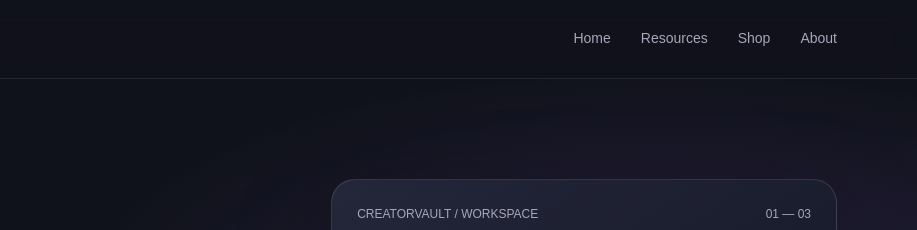
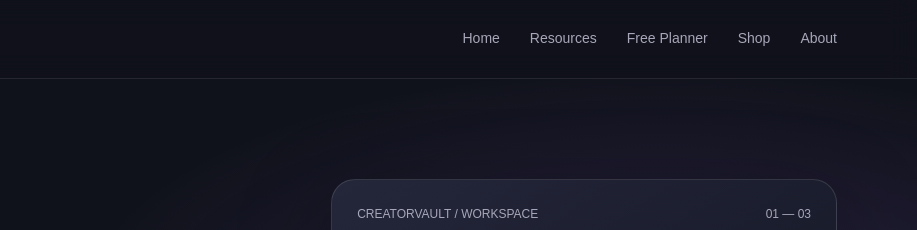
Before and after one commit to boo2432/creatorvault, a plain HTML site: page index.html in a window 1280 px wide. Shown: the top 230 px of the page, 363-1280 px from the left. Drawn offline with Linux system fonts and the light colour scheme.

Commit message:
Update index.html

```diff
--- a/index.html
+++ b/index.html
@@ -447,6 +447,7 @@ footer p {
     <nav>
       <a href="#home">Home</a>
       <a href="#features">Resources</a>
+      <a href="#free-resources">Free Planner</a>
       <a href="#shop">Shop</a>
       <a href="#about">About</a>
     </nav>
```
